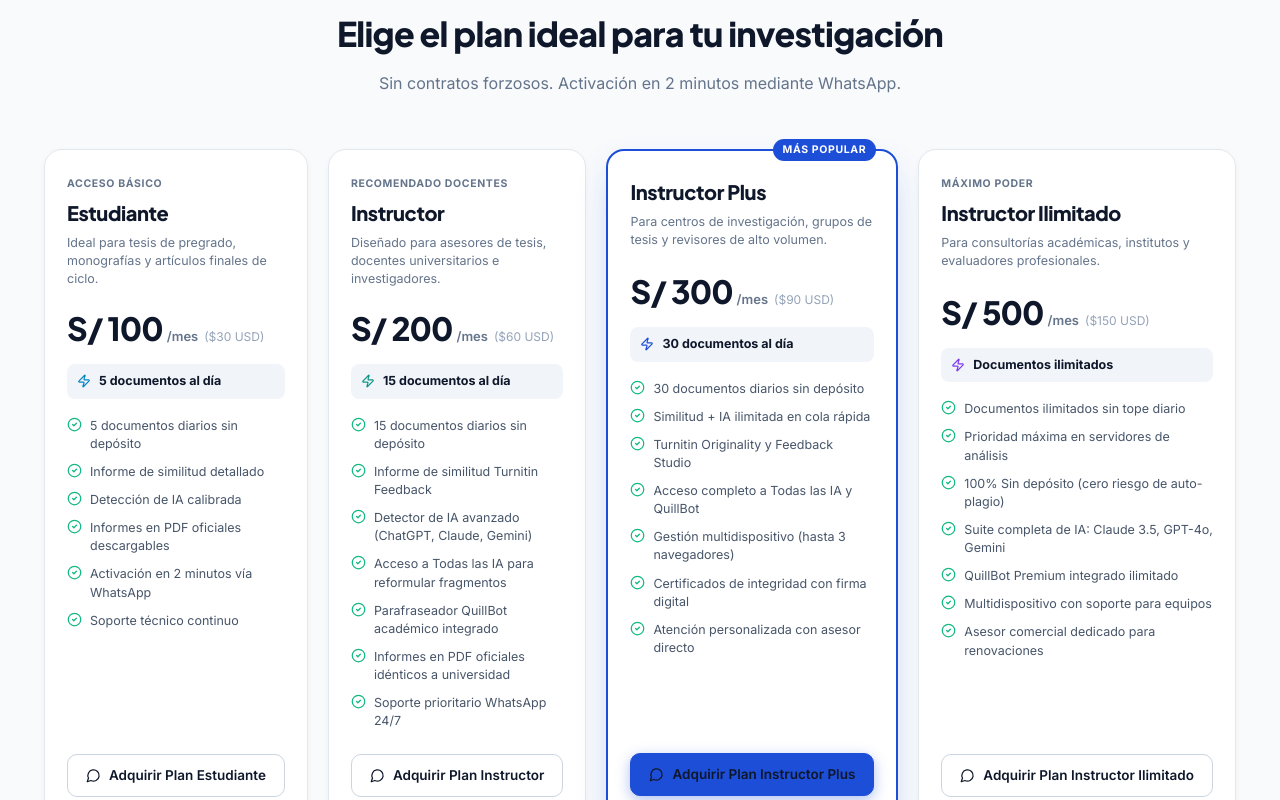
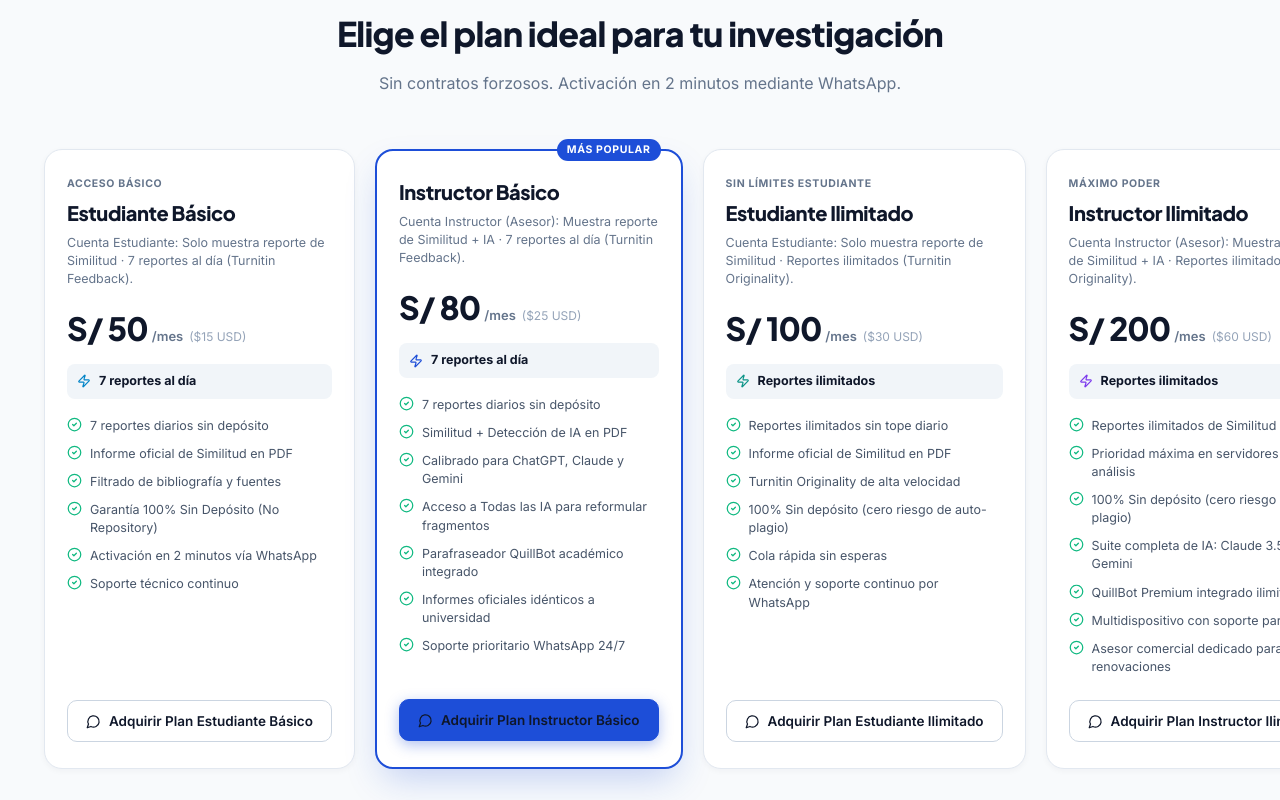
Before and after one commit to Theositho/nuevo-proyecto-turnitinpe, a React (Vite) app: page / in a window 1280 px wide. Shown: the part 3480-4280 px from the top of the page. Built offline with nearby package versions, Linux system fonts and the light colour scheme.

Commit message:
fix: restaurar precios y planes originales de TurnitinPE (S/ 50, S/ 80, S/ 100, S/ 200)

```diff
--- a/src/components/Landing.jsx
+++ b/src/components/Landing.jsx
@@ -21,18 +21,18 @@ import './Landing.css';
 
 const PLANS = [
   {
-    name: 'Estudiante',
+    name: 'Estudiante Básico',
     badge: 'ACCESO BÁSICO',
-    docs: '5 documentos al día',
-    price: 'S/ 100',
-    usd: '$30 USD',
+    docs: '7 reportes al día',
+    price: 'S/ 50',
+    usd: '$15 USD',
     period: 'mensual',
-    desc: 'Ideal para tesis de pregrado, monografías y artículos finales de ciclo.',
+    desc: 'Cuenta Estudiante: Solo muestra reporte de Similitud · 7 reportes al día (Turnitin Feedback).',
     features: [
-      '5 documentos diarios sin depósito',
-      'Informe de similitud detallado',
-      'Detección de IA calibrada',
-      'Informes en PDF oficiales descargables',
+      '7 reportes diarios sin depósito',
+      'Informe oficial de Similitud en PDF',
+      'Filtrado de bibliografía y fuentes',
+      'Garantía 100% Sin Depósito (No Repository)',
       'Activación en 2 minutos vía WhatsApp',
       'Soporte técnico continuo',
     ],
@@ -40,55 +40,54 @@ const PLANS = [
     color: '#0284c7',
   },
   {
-    name: 'Instructor',
-    badge: 'RECOMENDADO DOCENTES',
-    docs: '15 documentos al día',
-    price: 'S/ 200',
-    usd: '$60 USD',
+    name: 'Instructor Básico',
+    badge: 'MÁS POPULAR',
+    docs: '7 reportes al día',
+    price: 'S/ 80',
+    usd: '$25 USD',
     period: 'mensual',
-    desc: 'Diseñado para asesores de tesis, docentes universitarios e investigadores.',
+    desc: 'Cuenta Instructor (Asesor): Muestra reporte de Similitud + IA · 7 reportes al día (Turnitin Feedback).',
     features: [
-      '15 documentos diarios sin depósito',
-      'Informe de similitud Turnitin Feedback',
-      'Detector de IA avanzado (ChatGPT, Claude, Gemini)',
+      '7 reportes diarios sin depósito',
+      'Similitud + Detección de IA en PDF',
+      'Calibrado para ChatGPT, Claude y Gemini',
       'Acceso a Todas las IA para reformular fragmentos',
       'Parafraseador QuillBot académico integrado',
-      'Informes en PDF oficiales idénticos a universidad',
+      'Informes oficiales idénticos a universidad',
       'Soporte prioritario WhatsApp 24/7',
+    ],
+    popular: true,
+    color: '#1d4ed8',
+  },
+  {
+    name: 'Estudiante Ilimitado',
+    badge: 'SIN LÍMITES ESTUDIANTE',
+    docs: 'Reportes ilimitados',
+    price: 'S/ 100',
+    usd: '$30 USD',
+    period: 'mensual',
+    desc: 'Cuenta Estudiante: Solo muestra reporte de Similitud · Reportes ilimitados (Turnitin Originality).',
+    features: [
+      'Reportes ilimitados sin tope diario',
+      'Informe oficial de Similitud en PDF',
+      'Turnitin Originality de alta velocidad',
+      '100% Sin depósito (cero riesgo de auto-plagio)',
+      'Cola rápida sin esperas',
+      'Atención y soporte continuo por WhatsApp',
     ],
     popular: false,
     color: '#0d9488',
   },
   {
-    name: 'Instructor Plus',
-    badge: 'MÁS POPULAR',
-    docs: '30 documentos al día',
-    price: 'S/ 300',
-    usd: '$90 USD',
-    period: 'mensual',
-    desc: 'Para centros de investigación, grupos de tesis y revisores de alto volumen.',
-    features: [
-      '30 documentos diarios sin depósito',
-      'Similitud + IA ilimitada en cola rápida',
-      'Turnitin Originality y Feedback Studio',
-      'Acceso completo a Todas las IA y QuillBot',
-      'Gestión multidispositivo (hasta 3 navegadores)',
-      'Certificados de integridad con firma digital',
-      'Atención personalizada con asesor directo',
-    ],
-    popular: true,
-    color: '#1d4ed8',
-  },
-  {
     name: 'Instructor Ilimitado',
     badge: 'MÁXIMO PODER',
-    docs: 'Documentos ilimitados',
-    price: 'S/ 500',
-    usd: '$150 USD',
+    docs: 'Reportes ilimitados',
+    price: 'S/ 200',
+    usd: '$60 USD',
     period: 'mensual',
-    desc: 'Para consultorías académicas, institutos y evaluadores profesionales.',
+    desc: 'Cuenta Instructor (Asesor): Muestra reporte de Similitud + IA · Reportes ilimitados (Turnitin Originality).',
     features: [
-      'Documentos ilimitados sin tope diario',
+      'Reportes ilimitados de Similitud e IA',
       'Prioridad máxima en servidores de análisis',
       '100% Sin depósito (cero riesgo de auto-plagio)',
       'Suite completa de IA: Claude 3.5, GPT-4o, Gemini',
```
Also changed, not shown: TurnitinPE-Standalone.html (+12 -12 lines).
